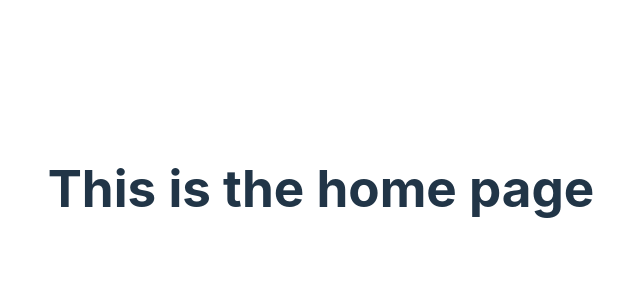
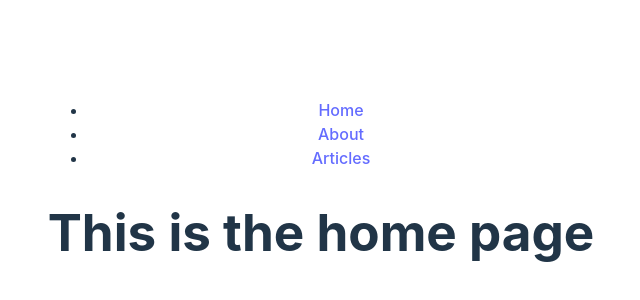
Before and after one commit to chantel-mills-code/react-full-stack-site, a React (Vite) app in the folder front-end/: page / in a window 1280 px wide. Shown: the part 212-512 px from the top of the page, without its empty margins (319-959 px from the left). Built offline with nearby package versions, Linux system fonts and the light colour scheme.

Commit message:
create basic navbar component
Outlet = a space that react leaves in order to display the content that wants to be shown

```diff
--- /dev/null
+++ b/front-end/src/Layout.jsx
@@ -0,0 +1,12 @@
+import { Outlet } from 'react-router-dom';
+import NavBar from './NavBar';
+
+export default function Layout() {
+
+  return (
+    <>
+      <NavBar />
+      <Outlet />
+    </>
+  )
+}
--- /dev/null
+++ b/front-end/src/NavBar.jsx
@@ -0,0 +1,19 @@
+import { Link } from "react-router-dom";
+
+export default function NavBar() {
+    return (
+        <nav>
+            <ul>
+                <li>
+                    <Link to='/'>Home</Link>
+                </li>
+                <li>
+                    <Link to='/about'>About</Link>
+                </li>
+                <li>
+                    <Link to='/articles'>Articles</Link>
+                </li>
+            </ul>
+        </nav>
+    );
+}
```
Also changed, not shown: front-end/src/App.jsx (+10 -2 lines).
